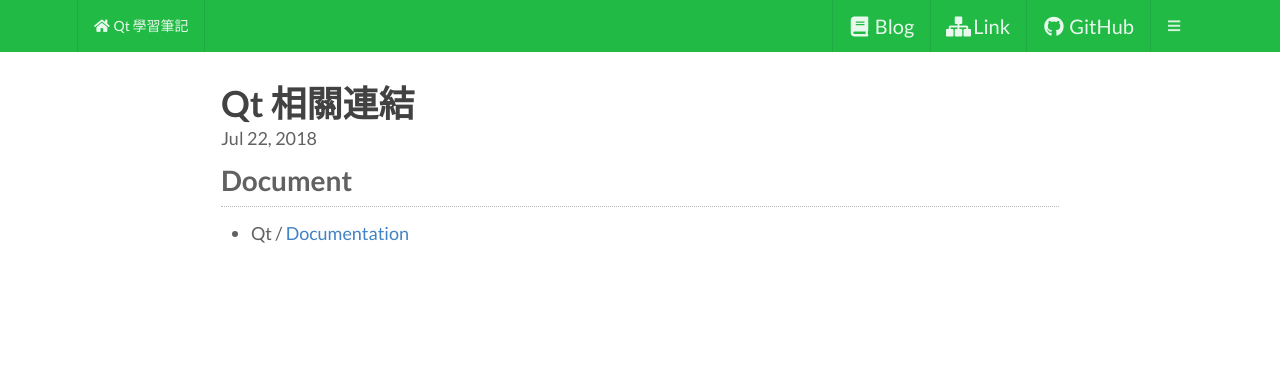
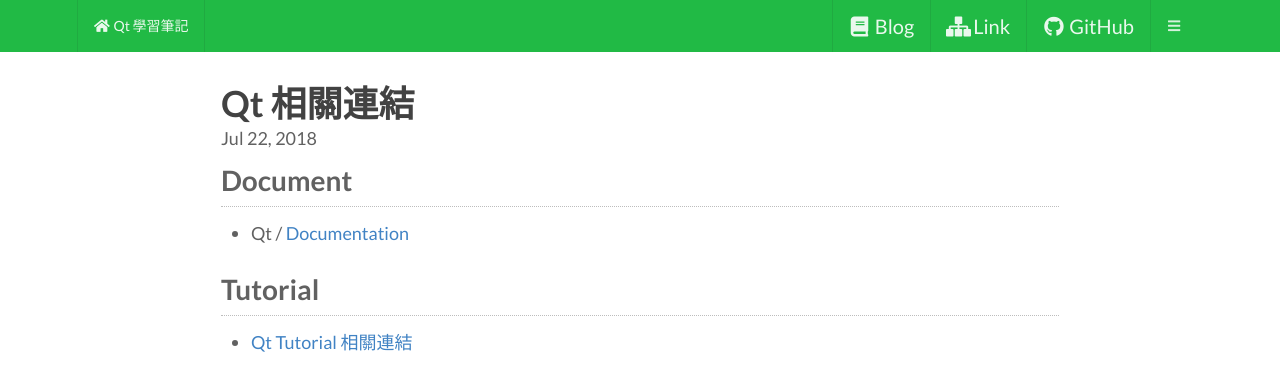
Before and after one commit to foreachsam/book-lang-cpp-qt, a Jekyll site: the page built from read/link/index.md, in a window 1280 px wide and 900 px high. Shown: the top 391 px of the window. Built offline with Jekyll 4.4.1, drawn with Linux system fonts in a browser that asks for light colours; nearby versions of some CDN libraries; comment, search, counter and statistics services are not loaded.

Commit message:
add link

```diff
--- a/read/link/index.md
+++ b/read/link/index.md
@@ -11,3 +11,8 @@ source_url: '/read/link/index.md'
 ## Document
 
 * Qt / [Documentation](https://doc.qt.io/)
+
+
+## Tutorial
+
+* [Qt Tutorial 相關連結](tutorial)
```
